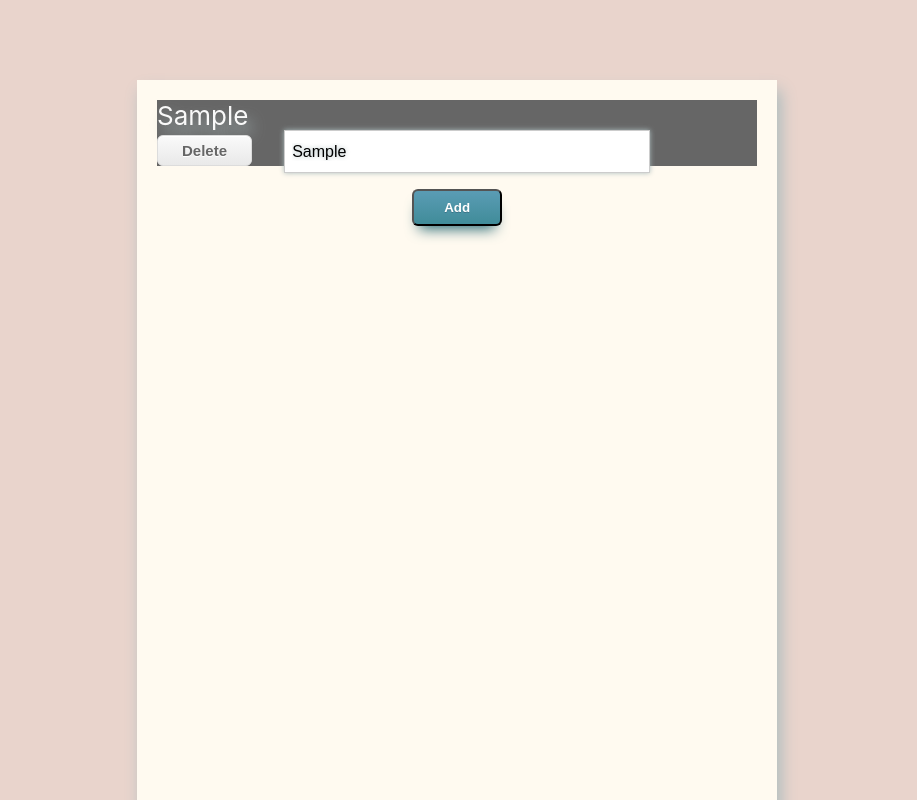
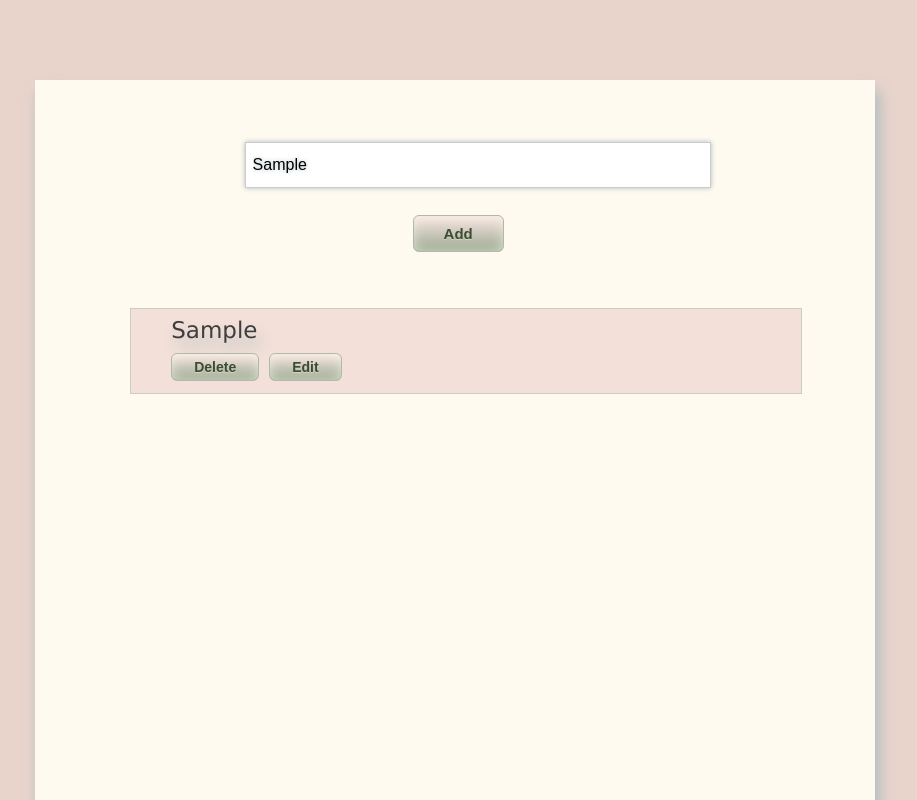
Before and after one commit to PolenPoksi/to-do-app, a React (Create React App) app: page / in a window 1280 px wide. Both pictures are taken after typing "Sample" into the empty fields and a click on the button "Add". Shown: the top 800 px of the page, without its empty margins (311-1228 px from the left). Built offline with nearby package versions, Linux system fonts and the light colour scheme.

Commit message:
paraedit

```diff
--- a/src/App.js
+++ b/src/App.js
@@ -25,6 +25,7 @@ const App = () => {
 
   return (
     <div className='container'>
+      <div classname='cont'>
         <input
           className='inputi'
           type='text'
@@ -34,15 +35,23 @@ const App = () => {
         <button className='buton' onClick={handleClick}>
           Add
         </button>
+      </div>
       <div className='itemsat'>
         {defaultItems.map((e) => {
           return (
             <>
+              <div className='njeitem'>
                 <div> {e.todo} </div>
-              <button className='butoniVogel' id={e.id} onClick={handleDelete}>
+                <button
+                  className='butoniVogel'
+                  id={e.id}
+                  onClick={handleDelete}
+                >
                   {/* {" "} */}
                   Delete
                 </button>
+                <button className='butoniVogel'>Edit</button>
+              </div>
             </>
           )
         })}
--- a/src/index.css
+++ b/src/index.css
@@ -10,8 +10,19 @@ body {
 }
 
 .container {
+  width: 800px;
+  height: 1000px;
+  position: absolute;
+  left: 27%;
+  top: 10%;
+  background-color: floralwhite;
+  padding: 20px 20px 20px 20px;
+  box-shadow: 4px 10px 15px #abbcbe;
+  text-shadow: 4px 10px 15px #abbcbe;
+}
+.cont {
   width: 600px;
-  height: 800px;
+  height: 400px;
   position: absolute;
   left: 35%;
   top: 10%;
@@ -22,11 +33,11 @@ body {
 }
 .inputi {
   position: absolute;
-  left: 23%;
+  left: 25%;
   top: 6%;
   padding: 7px;
-  width: 350px;
-  height: 27px;
+  width: 450px;
+  height: 30px;
   font-size: 16px;
   border-width: 1px;
   border-color: #cccccc;
@@ -48,54 +59,110 @@ body {
 
 .buton {
   position: absolute;
-  left: 43%;
+  left: 45%;
   top: 13%;
-  box-shadow: 0px 10px 14px -7px #276873;
-  background: linear-gradient(to bottom, #599bb3 5%, #408c99 100%);
-  background-color: #599bb3;
+  padding: 9px 30px;
+  -moz-box-shadow: inset 0px 0px 14px -3px #f2fadc;
+  -webkit-box-shadow: inset 0px 0px 14px -3px #f2fadc;
+  box-shadow: inset 0px 0px 14px -3px #f2fadc;
+  background: -webkit-gradient(
+    linear,
+    left top,
+    left bottom,
+    color-stop(0.05, #f5e3df),
+    color-stop(1, #9ba892)
+  );
+  background: -moz-linear-gradient(top, #f5e3df 5%, #9ba892 100%);
+  background: -webkit-linear-gradient(top, #f5e3df 5%, #9ba892 100%);
+  background: -o-linear-gradient(top, #f5e3df 5%, #9ba892 100%);
+  background: -ms-linear-gradient(top, #f5e3df 5%, #9ba892 100%);
+  background: linear-gradient(to bottom, #f5e3df 5%, #9ba892 100%);
+  filter: progid:DXImageTransform.Microsoft.gradient(startColorstr='#dbe6c4', endColorstr='#9ba892',GradientType=0);
+  background-color: #f5e3df;
+  -webkit-border-radius: 6px;
+  -moz-border-radius: 6px;
   border-radius: 6px;
+  border: 1px solid #b2b8ad;
   display: inline-block;
   cursor: pointer;
-  color: #ffffff;
+  color: #3d4b33;
   font-family: Arial;
-  font-size: px;
+  font-size: 15px;
   font-weight: bold;
-  padding: 9px 30px;
   text-decoration: none;
-  text-shadow: 0px 1px 0px #3d768a;
+  text-shadow: 0px 1px 0px #ced9bf;
 }
-
 .buton:hover {
-  background: linear-gradient(to bottom, #408c99 5%, #599bb3 100%);
-  background-color: #408c99;
+  background: -webkit-gradient(
+    linear,
+    left top,
+    left bottom,
+    color-stop(0.05, #9ba892),
+    color-stop(1, #f5e3df)
+  );
+  background: -moz-linear-gradient(top, #9ba892 5%, #f5e3df 100%);
+  background: -webkit-linear-gradient(top, #9ba892 5%, #f5e3df 100%);
+  background: -o-linear-gradient(top, #9ba892 5%, #f5e3df 100%);
+  background: -ms-linear-gradient(top, #9ba892 5%, #f5e3df 100%);
+  background: linear-gradient(to bottom, #9ba892 5%, #f5e3df 100%);
+  filter: progid:DXImageTransform.Microsoft.gradient(startColorstr='#9ba892', endColorstr='#f5e3df',GradientType=0);
+  background-color: #9ba892;
 }
 
 .itemsat {
-  background-color: #666666;
-  color: #f9f9f9;
+  color: #3f3e3e;
+  width: 500px;
+  max-height: 1000px;
+  position: absolute;
+  left: 9%;
+  top: 20%;
+  padding: 20px 20px 20px 20px;
+  text-shadow: 4px 10px 15px #abbcbe;
 }
 
 .butoniVogel {
-  box-shadow: inset 0px 1px 0px 0px #ffffff;
-  background: linear-gradient(to bottom, #f9f9f9 5%, #e9e9e9 100%);
-  background-color: #f9f9f9;
+  padding: 5px 22px;
+  margin-top: 10px;
+  margin-right: 10px;
+  -moz-box-shadow: inset 0px 0px 14px -3px #f2fadc;
+  -webkit-box-shadow: inset 0px 0px 14px -3px #f2fadc;
+  box-shadow: inset 0px 0px 14px -3px #f2fadc;
+  background: -webkit-gradient(
+    linear,
+    left top,
+    left bottom,
+    color-stop(0.05, #f5e3df),
+    color-stop(1, #9ba892)
+  );
+  background: -moz-linear-gradient(top, #f5e3df 5%, #9ba892 100%);
+  background: -webkit-linear-gradient(top, #f5e3df 5%, #9ba892 100%);
+  background: -o-linear-gradient(top, #f5e3df 5%, #9ba892 100%);
+  background: -ms-linear-gradient(top, #f5e3df 5%, #9ba892 100%);
+  background: linear-gradient(to bottom, #f5e3df 5%, #9ba892 100%);
+  filter: progid:DXImageTransform.Microsoft.gradient(startColorstr='#dbe6c4', endColorstr='#9ba892',GradientType=0);
+  background-color: #f5e3df;
+  -webkit-border-radius: 6px;
+  -moz-border-radius: 6px;
   border-radius: 6px;
-  border: 1px solid #dcdcdc;
+  border: 1px solid #b2b8ad;
   display: inline-block;
   cursor: pointer;
-  color: #666666;
+  color: #3d4b33;
   font-family: Arial;
-  font-size: 15px;
+  font-size: 14px;
   font-weight: bold;
-  padding: 6px 24px;
   text-decoration: none;
-  text-shadow: 0px 1px 0px #ffffff;
+  text-shadow: 0px 1px 0px #ced9bf;
 }
 .butoniVogel:hover {
   background: linear-gradient(to bottom, #e9e9e9 5%, #f9f9f9 100%);
   background-color: #e9e9e9;
 }
-.butoniVogel:active {
-  position: relative;
-  top: 1px;
+.njeitem {
+  background-color: rgb(243, 224, 216);
+  width: 600px;
+  padding: 8px 30px 12px 40px;
+  border: 1px solid #c7cec1;
+  font-size: 23px;
+  font-family: Verdana, Geneva, Tahoma, sans-serif;
 }
```
Lines whose indentation alone changed are shown as unchanged.
